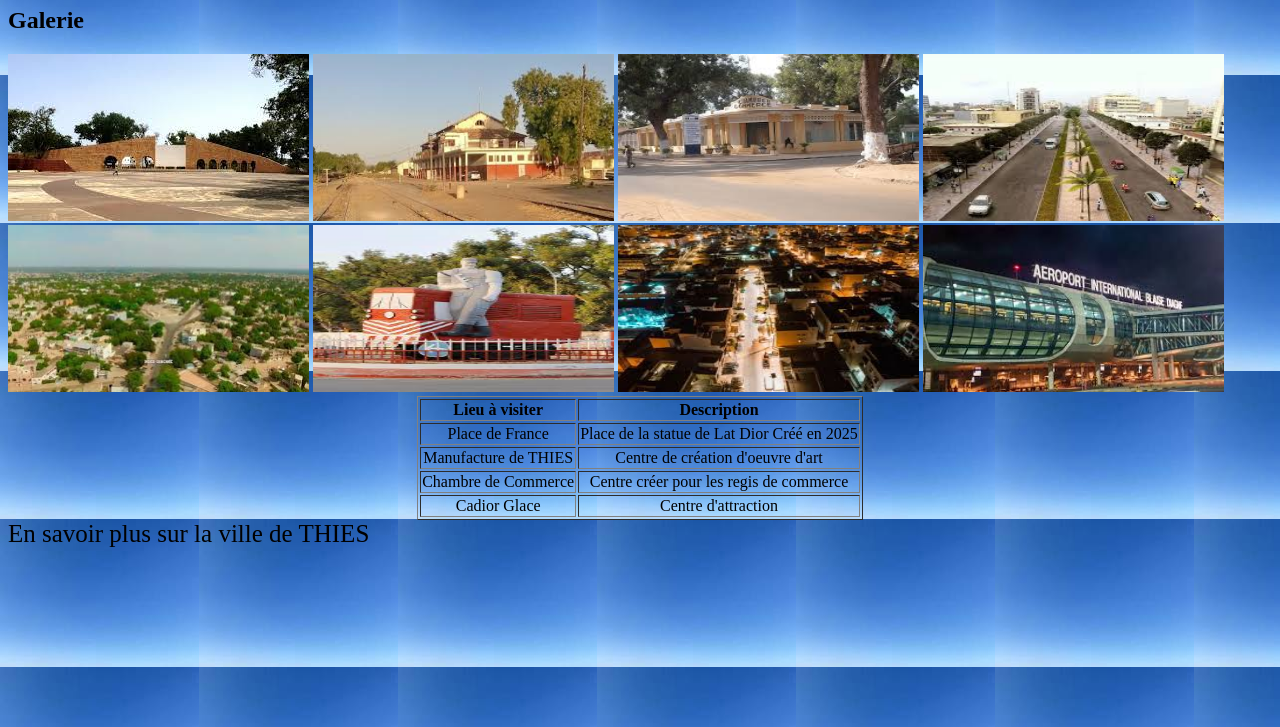
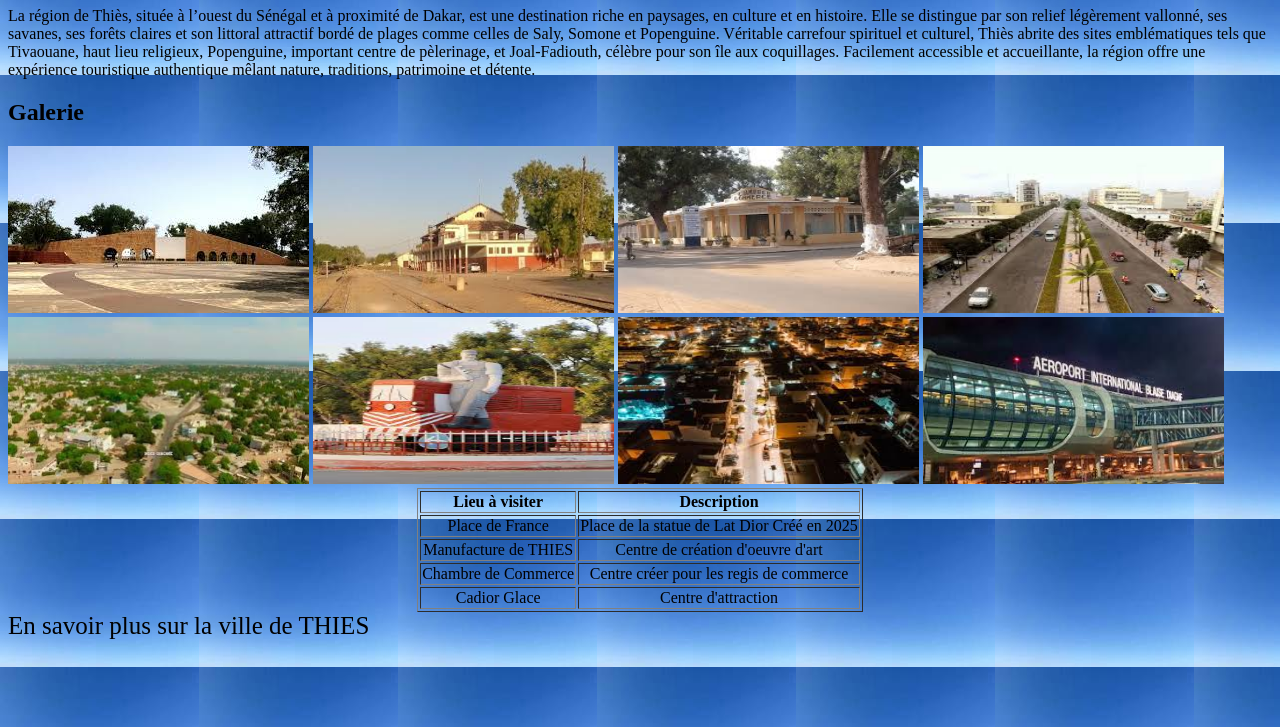
Before and after one commit to Penda-MBAYE/agccizig, a plain HTML site: page index.html in a window 1280 px wide. Shown: the part 73-800 px from the top of the page. Drawn offline with Linux system fonts and the light colour scheme.

Commit message:
Update index.html

```diff
--- a/index.html
+++ b/index.html
@@ -9,7 +9,11 @@
 <body>
   <h1>Découvrir THIES</h1>
   <p>
-
+    La région de Thiès,
+      située à l’ouest du Sénégal et à proximité de Dakar,
+      est une destination riche en paysages, en culture et en histoire. Elle se distingue par son relief légèrement vallonné, ses savanes, ses forêts claires et son littoral attractif bordé de plages comme celles de Saly, Somone et Popenguine. Véritable carrefour spirituel et culturel, Thiès abrite des sites emblématiques tels que Tivaouane, haut lieu religieux, Popenguine, important centre de pèlerinage, et Joal-Fadiouth, célèbre pour son île aux coquillages. Facilement accessible et accueillante,
+      la région offre une expérience touristique authentique mêlant nature,
+      traditions, patrimoine et détente.
   </p>
 <h2>Galerie</h2>
 <img src="image 1.jpg" alt="Place de l'indépendance" height="167" width="301">
```
